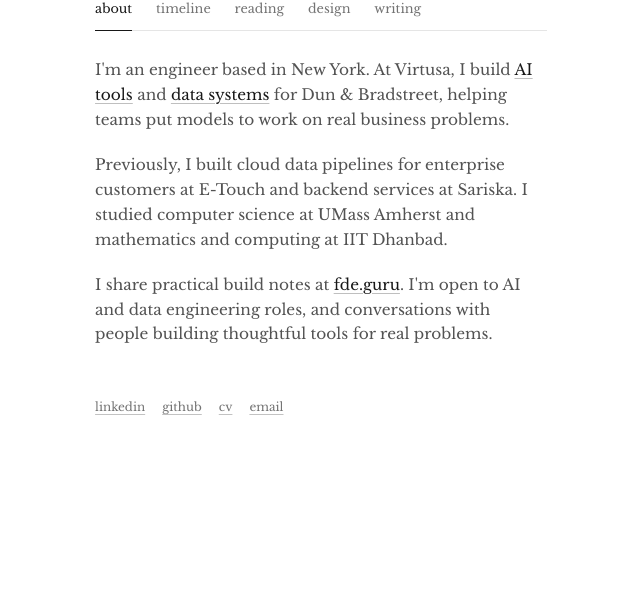
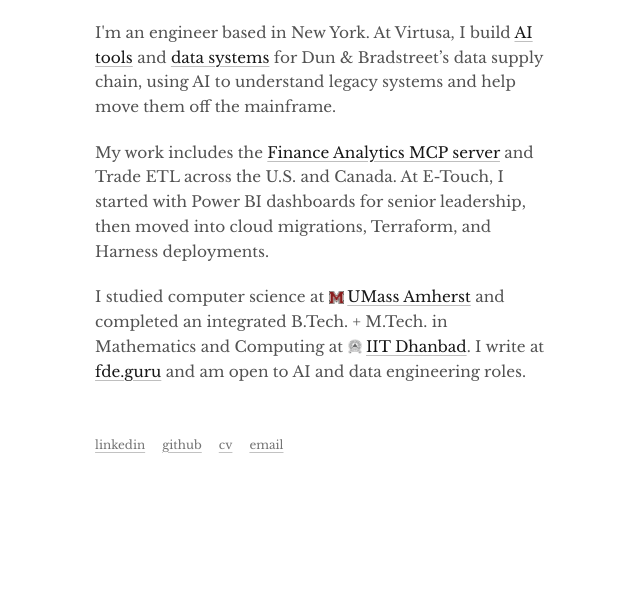
Before and after one commit to REDFOX1899/personal-website, a website with bundled scripts: page index.html in a window 1280 px wide. Shown: the part 211-800 px from the top of the page, without its empty margins (120-760 px from the left). Built offline with nearby package versions, Linux system fonts and the light colour scheme.

Commit message:
Clarify AI modernization work, analytics history, and integrated education

```diff
--- a/app.js
+++ b/app.js
@@ -15,7 +15,7 @@ function footer() {
   return `<footer class="site-footer">${Object.entries(profile.socials).map(([name,url])=>url?`<a href="${escape(url)}" target="_blank" rel="noreferrer">${name}</a>`:`<button data-action="social" data-social="${name}">${name}</button>`).join('')}<button data-action="email" aria-label="Reveal email" aria-expanded="false">email</button></footer>`;
 }
 function timeline() {
-  return `<p>${escape(profile.timelineIntro)}</p><ul class="timeline-list">${profile.timeline.map((item,i)=>`<li class="timeline-item"><button class="timeline-button" aria-expanded="false" aria-controls="chapter-${i}"><span class="timeline-label">${escape(item.label)}</span><span class="timeline-title">${escape(item.title)}</span><span class="chevron" aria-hidden="true">⌄</span></button><div id="chapter-${i}" class="timeline-details" inert><div><ul>${item.details.map(d=>`<li>${escape(d)}</li>`).join('')}</ul></div></div></li>`).join('')}</ul>`;
+  return `<p>${escape(profile.timelineIntro)}</p><ul class="timeline-list">${profile.timeline.map((item,i)=>`<li class="timeline-item"><button class="timeline-button" aria-expanded="false" aria-controls="chapter-${i}"><span class="timeline-label">${escape(item.label)}</span><span class="timeline-title">${item.logo?`<img class="school-mark" src="${escape(item.logo)}" alt="" aria-hidden="true" width="18" height="18">`:""}${escape(item.title)}</span><span class="chevron" aria-hidden="true">⌄</span></button><div id="chapter-${i}" class="timeline-details" inert><div><ul>${item.details.map(d=>`<li>${escape(d)}</li>`).join('')}</ul></div></div></li>`).join('')}</ul>`;
 }
 function postRows(list=writingPosts) {
   return `<ul class="post-list">${list.map(p=>`<li><a ${p.href?'target="_blank" rel="noreferrer"':'data-route'} data-post="${p.slug}" href="${p.href||'/writing/'+p.slug}"><time datetime="${p.date}">${p.date}</time><span>${escape(p.title)}</span></a></li>`).join('')}</ul>`;
--- a/content.js
+++ b/content.js
@@ -1,5 +1,5 @@
 // Public-facing copy grounded in the user's CVs and project records.
-// Keep the introduction at the template's 30 / 30 / 25 word budget.
+// The user approved a modestly expanded introduction, keeping three short paragraphs.
 export const profile = {
   name: 'Shantanu Patil',
   email: 'shantanupatil1899@gmail.com',
@@ -10,18 +10,27 @@ export const profile = {
     cv: '/assets/Shantanu-Patil-CV.pdf'
   },
   about: [
-    `I'm an engineer based in New York. At Virtusa, I build <a href="/writing/connecting-ai-to-enterprise-data" data-route>AI tools</a> and <a href="/writing/checking-the-numbers" data-route>data systems</a> for Dun &amp; Bradstreet, helping teams put models to work on real business problems.`,
-    `Previously, I built cloud data pipelines for enterprise customers at E-Touch and backend services at Sariska. I studied computer science at UMass Amherst and mathematics and computing at IIT Dhanbad.`,
-    `I share practical build notes at <a href="https://fde.guru/" target="_blank" rel="noreferrer">fde.guru</a>. I'm open to AI and data engineering roles, and conversations with people building thoughtful tools for real problems.`
+    `I'm an engineer based in New York. At Virtusa, I build <a href="/writing/connecting-ai-to-enterprise-data" data-route>AI tools</a> and <a href="/writing/checking-the-numbers" data-route>data systems</a> for Dun &amp; Bradstreet’s data supply chain, using AI to understand legacy systems and help move them off the mainframe.`,
+    `My work includes the <a href="https://www.dnb.com/en-us/solutions/artificial-intelligence/connectors.html" target="_blank" rel="noreferrer">Finance Analytics MCP server</a> and Trade ETL across the U.S. and Canada. At E-Touch, I started with Power BI dashboards for senior leadership, then moved into cloud migrations, Terraform, and Harness deployments.`,
+    `I studied computer science at <a class="education-link" href="https://www.umass.edu/" target="_blank" rel="noreferrer"><img class="school-mark" src="/assets/umass-amherst.png" alt="" aria-hidden="true" width="18" height="18">UMass Amherst</a> and completed an integrated B.Tech. + M.Tech. in Mathematics and Computing at <a class="education-link" href="https://www.iitism.ac.in/" target="_blank" rel="noreferrer"><img class="school-mark" src="/assets/iit-dhanbad.png" alt="" aria-hidden="true" width="18" height="18">IIT Dhanbad</a>. I write at <a href="https://fde.guru/" target="_blank" rel="noreferrer">fde.guru</a> and am open to AI and data engineering roles.`
   ],
   goal: 'I’m looking for AI and data engineering work where I can build useful systems, learn from thoughtful people, and take responsibility for what actually ships.',
   timelineIntro: 'A few chapters in my work, education, and ongoing projects:',
   timeline: [
-    { label: '2026–now', title: 'AI and data at Virtusa.', details: ['Building enterprise AI integrations and data systems for Dun & Bradstreet.', 'Production MCP, agent prototypes, and Scala/Spark pipelines.'] },
-    { label: '2024–25', title: 'Cloud pipelines at E-Touch.', details: ['Built Oracle-to-BigQuery migration pipelines using Dataflow, Apache Beam, and PySpark.', 'Provisioned GCP infrastructure and automated Kubernetes releases.', 'Also worked on Gemini-based analytics and Python models.'] },
-    { label: '2022–24', title: 'Master’s at UMass Amherst.', details: ['Studied computer and information sciences at the University of Massachusetts Amherst.'] },
+    { label: '2026–now', title: 'AI and data at Virtusa.', details: [
+      'Building D&B’s data supply chain with Scala, Java, and MongoDB.',
+      'Mapping U.S. and Canadian Trade ETL and helping migrate UCC, SLJ, and bankruptcy workflows off the mainframe.',
+      'Built the Finance Analytics MCP server for Dun & Bradstreet.',
+      'Built a D&B insurance underwriting agent with Google ADK on GCP; our team placed second in Google’s Rapid Agent Development Challenge.'
+    ] },
+    { label: '2024–25', title: 'Analytics and cloud at E-Touch.', details: [
+      'Started with Power BI dashboards for senior VPs, tracking Finance Analytics users and platform metrics worldwide.',
+      'Helped migrate Oracle Exadata workloads to AlloyDB and BigQuery on GCP.',
+      'Managed infrastructure with Terraform and CI/CD deployments through Harness.'
+    ] },
+    { label: '2022–24', title: 'Master’s at UMass Amherst.', logo: '/assets/umass-amherst.png', details: ['Studied computer and information sciences at the University of Massachusetts Amherst.'] },
     { label: '2020–21', title: 'Backend systems at Sariska.', details: ['Built Python services with Redis caching for real-time communications.', 'Managed AWS infrastructure and automated deployments.'] },
-    { label: '2015–20', title: 'Mathematics, computing, IIT Dhanbad.', details: ['Completed an integrated M.Tech. in Mathematics and Computing.'] },
+    { label: '2015–20', title: 'Integrated degree at IIT Dhanbad.', logo: '/assets/iit-dhanbad.png', details: ['Completed an integrated B.Tech. + M.Tech. in Mathematics and Computing.'] },
     { label: 'Alongside', title: 'Building and writing at fde.guru.', details: ['Publishing build logs, system design guides, and experiments in AI and data engineering.'] },
     { label: 'Next', title: 'More useful things to build.', details: ['Looking for AI and data engineering roles, and thoughtful collaborators.'] }
   ],
@@ -35,7 +44,7 @@ export const profile = {
     { title: 'Chat systems — delivery and persistence', href: 'https://systemdesign.fde.guru/chapters/12' },
     { title: 'Build notes — experiments at fde.guru', href: 'https://fde.guru/posts' }
   ],
-  design: 'Small interface studies in motion and interaction, adapted from Connor Hyatt’s site. My engineering work focuses on making complicated systems easier to understand, use, and trust in everyday work.'
+  design: 'I like tools that make complex work feel simple. These small studies explore interaction and motion: the details that make software clearer, more useful, and easier to trust.'
 };
 
 // Technical notes describe documented work. The date is the preparation date
--- a/styles.css
+++ b/styles.css
@@ -62,3 +62,8 @@
 .all-writing{display:inline-block;margin-top:20px;font-size:14px;color:#999}
 /* Maintain contrast over animated artwork. */
 .writing .art:after{background:linear-gradient(90deg,#000a,#000c 30%,#000c 70%,#000a)}
+
+/* Small education marks follow the reference's inline-logo treatment. */
+.school-mark{display:inline-block;width:18px;height:18px;object-fit:contain;vertical-align:-3px;margin-right:4px}
+.education-link{white-space:nowrap}
+@media(max-width:639px){.school-mark{width:16px;height:16px}}
```
Also changed, not shown: README.md, assets/iit-dhanbad.png (added), assets/umass-amherst.png (added).
